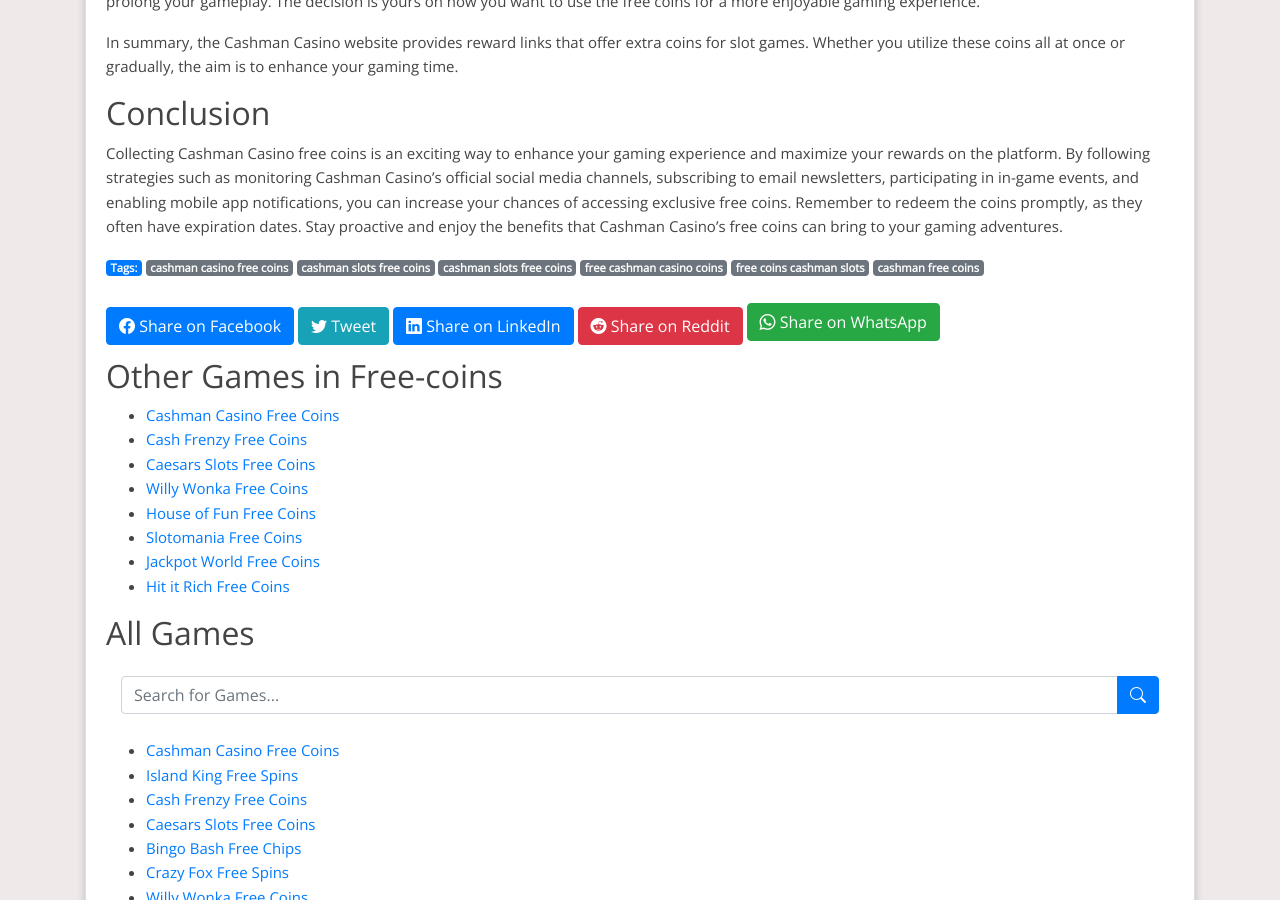
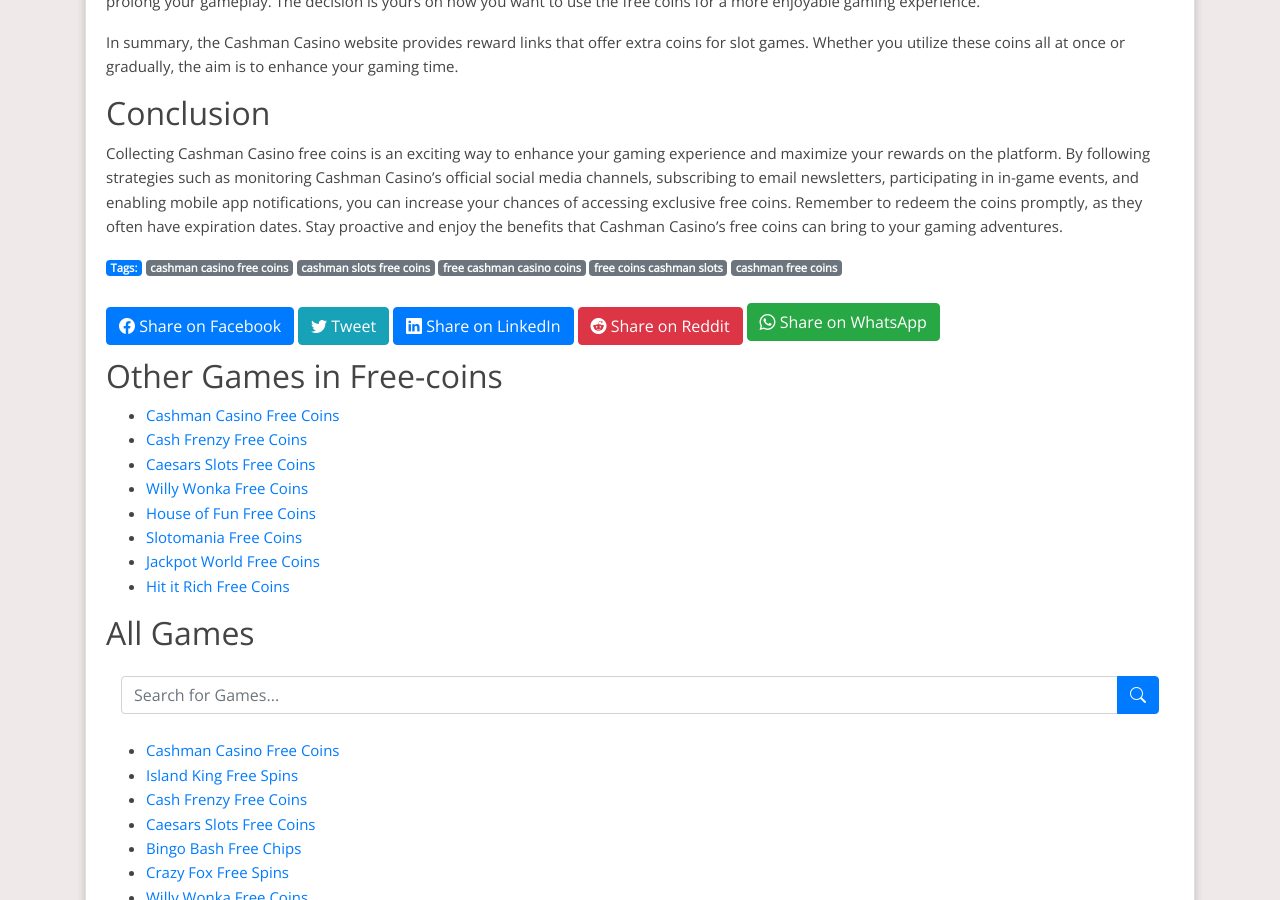
Before and after one commit to Prollad99/bs-net, a Jekyll site: the page built from _posts/Free Coins/2024-06-20-cashman-casino-free-coins.md, in a window 1280 px wide and 900 px high, scrolled down 40947 px. Built offline with Jekyll 4.4.1, drawn with Linux system fonts in a browser that asks for light colours; nearby versions of some CDN libraries; comment, search, counter and statistics services are not loaded.

Commit message:
Update 2024-06-20-cashman-casino-free-coins.md

```diff
--- a/_posts/Free Coins/2024-06-20-cashman-casino-free-coins.md
+++ b/_posts/Free Coins/2024-06-20-cashman-casino-free-coins.md
@@ -5,7 +5,7 @@
 author: "Prollad"
 date: 2024-06-20
 categories: Free-Coins
-tags: [cashman casino free coins, cashman slots free coins, cashman slots free coins, free cashman casino coins, free coins cashman slots, cashman free coins]
+tags: [cashman casino free coins, cashman slots free coins, free cashman casino coins, free coins cashman slots, cashman free coins]
 image: /assets/images/cashman-casino-free-coins.jpg
 ---
 
```
